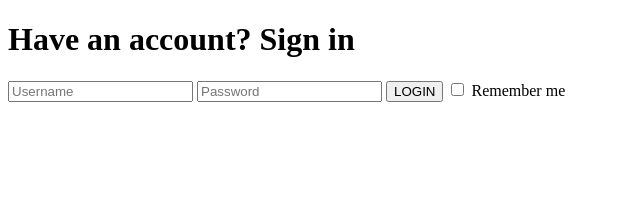
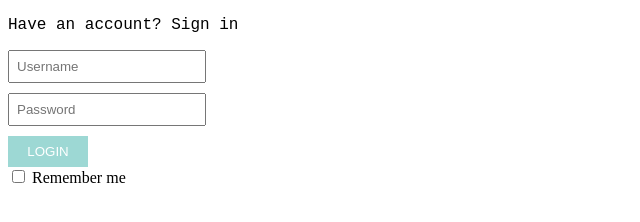
Before and after one commit to JessicaPreuss/bubblegum, a plain HTML site: page index.html in a window 1280 px wide. Shown: the whole page, without its empty margins (0-640 px from the left). Drawn offline with Linux system fonts and the light colour scheme.

Commit message:
Started Styling Inputs and Button

```diff
--- a/index.html
+++ b/index.html
@@ -9,10 +9,10 @@
 </head>
 <body>
    <form>
-       <h1> Have an account? Sign in</h1>
-       <input placeholder="Username"/>
-       <input placeholder="Password"/>
-       <button> LOGIN </button>
+       <p>Have an account? Sign in</p>
+       <input class="formField" placeholder="Username"/> <br/>
+       <input class="formField" placeholder="Password"/> <br/>
+       <button> LOGIN </button> <br/>
        <label>
            <input type="checkbox" />
            Remember me
--- a/styles.css
+++ b/styles.css
@@ -0,0 +1,15 @@
+p {
+    font-family: 'Courier New', Courier, monospace;
+}
+.formField {
+    width: 180px;
+    padding: 7px;
+    margin-bottom: 10px;
+}
+button {
+    background-color:#9dd8d4;
+    color: white;
+    border: #9dd8d4;
+    width: 80px;
+    padding: 8px;
+}
```
